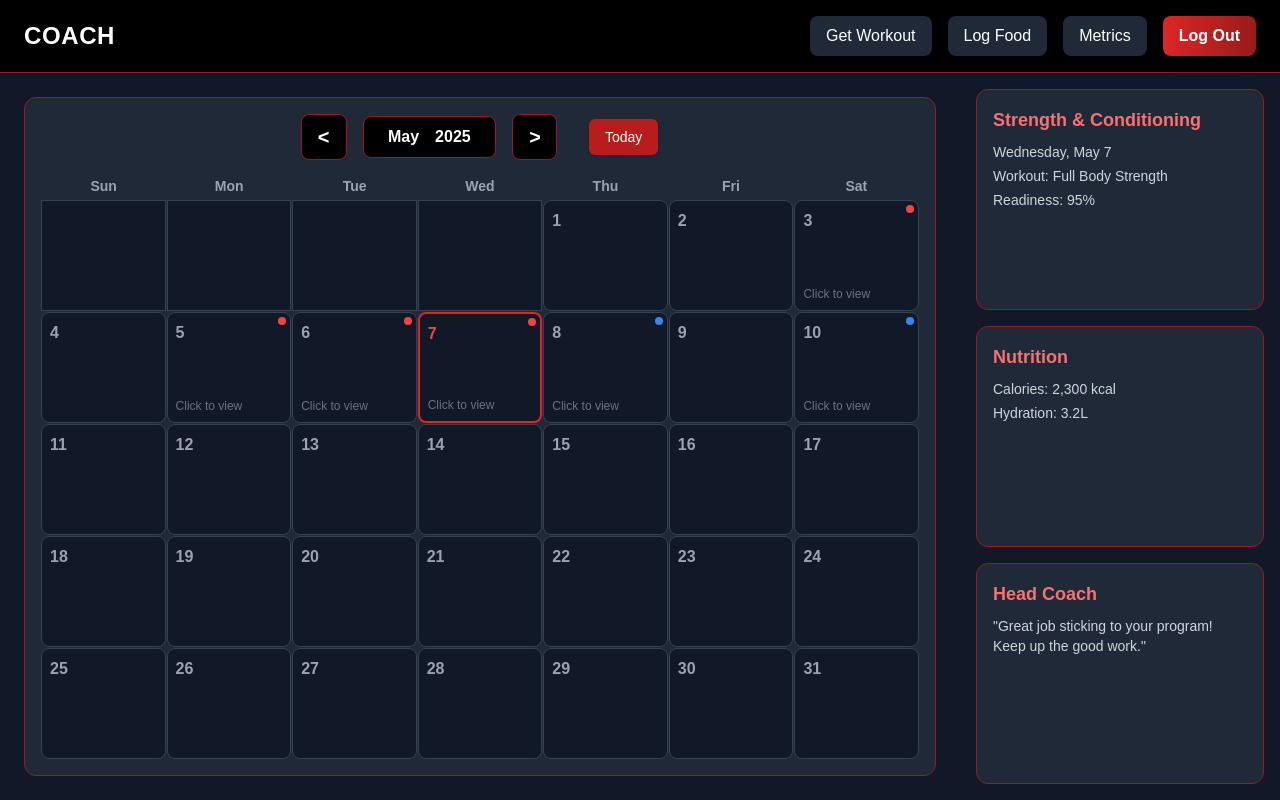
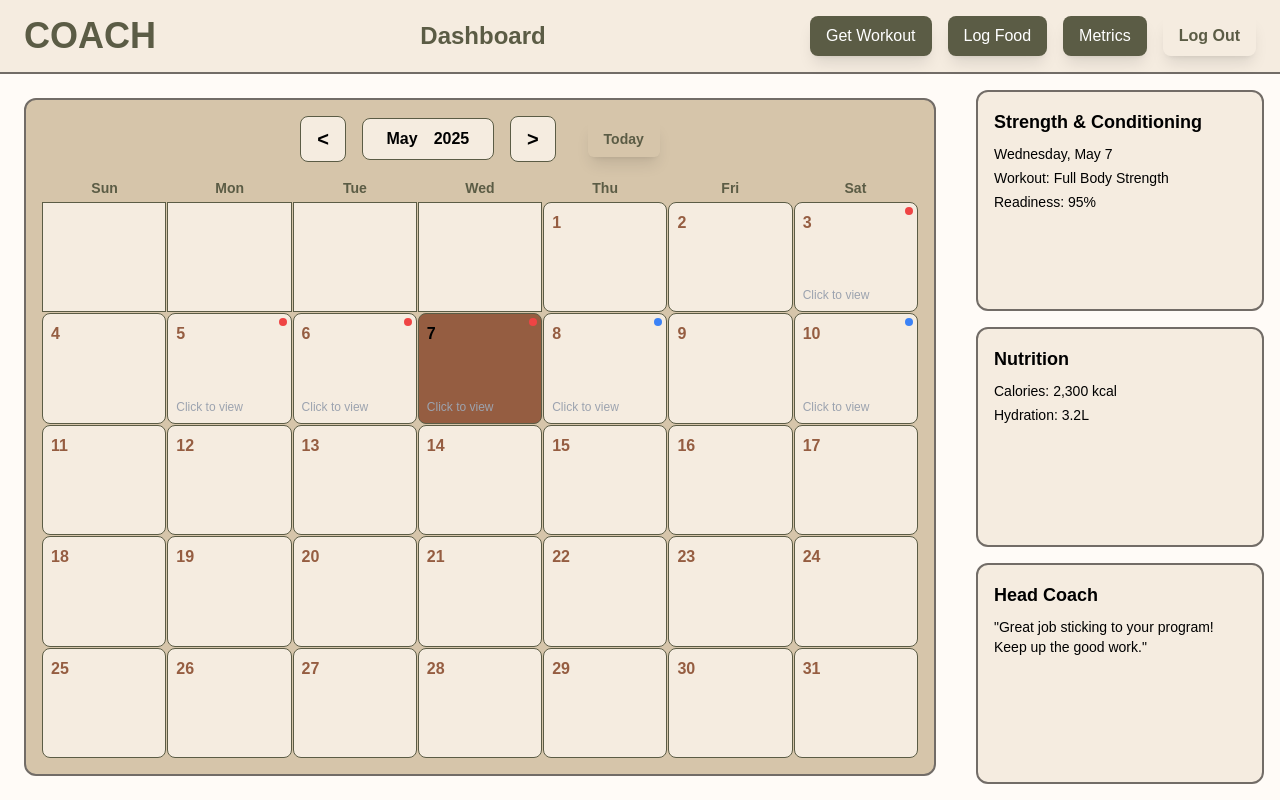
Before and after one commit to Alazca/official_coach, a Flask app: page /dashboard in a window 1280 px wide. Run offline with Flask 3, Linux system fonts and the light colour scheme; some libraries are stand-ins or nearby versions.

Commit message:
dashboard theme

```diff
--- a/frontend/assets/style.css
+++ b/frontend/assets/style.css
@@ -1,11 +1,15 @@
 :root {
-    --primary: #ef4444;
-    --primary-dark: #dc2626;
-    --background: #111827;
-    --surface: #1f2937;
-    --border: #991b1b;
-    --text: #f3f4f6;
+    --primary: #5b5c45;
+    --primary-dark: #2c2d25;
+    --bg-alt: #FFFFFF;
+    --background: #d6c5aa;
+    --bg-light: #f5ece0;
+    --surface: #fffbf7;
+    --border: #726c67;
+    --text: #000000;
     --text-secondary: #9ca3af;
+    --button: #955d41;
+    --light-button: #f1bba0;
 }
 
 /* Reset styles */
@@ -15,10 +19,78 @@
     box-sizing: border-box;
 }
 
+.navbar {
+    color: var(--primary);
+    background-color: var(--bg-light);
+    border-bottom: 2px solid var(--border);
+    padding: 1.25rem;
+}
+
+.bar-button, .save-log {
+    color: var(--bg-alt);
+    background-color: var(--primary);
+    border-color: var(--primary);
+}
+
+.logout, #todayBtn {
+    background-color: linear-gradient(to bottom right, var(--button), var(--light-button));
+    color: var(--primary);
+}
+.logout:hover, #todayBtn:hover {
+    background-color: var(--button);
+    color: var(--bg-alt);
+}
+
+.light-button {
+    background-color: var(--bg-light);
+    color: var(--text);
+    border: 1.5px solid var(--primary);
+}
+.light-button:hover {
+    color: var(--light-button);
+}
+
+.dropdown {
+    color: var(--text);
+    background-color: var(--background);
+    border: 1px solid var(--border);
+}
+
+.calendar-cell {
+    background-color: var(--bg-light);
+    border: 1px solid var(--primary);
+}
+.calendar-cell:hover {
+    border: 1.5px solid var(--border);
+}
+
+label {
+    color: var(--primary);
+}
+
+.remove-food, .add-food-item {
+    background-color: var(--bg-alt);
+    color: var(--primary);
+}
+
+.gentextbg {
+    background-color: var(--background);
+    color: var(--text);
+    border: 2px solid var(--border);
+    padding: 1.5rem;
+}
+.side-bar {
+    background-color: var(--bg-light);
+    border: 2px solid var(--border);
+}
+.pb {
+    padding-bottom: 1.5rem;
+}
+
 body {
     font-family: 'Arial', sans-serif;
-    background-color: #f4f7f6;
-    color: #333;
+    background-color: var(--surface);
+    color: var(--text);
 }
 
 header {
@@ -131,7 +203,7 @@
 }
 
 button:hover {
-    background-color: #555; /* Slightly lighter gray for hover */
+    background-color: var(--border);
     transform: scale(1.05); /* Gentle zoom effect */
 }
 
--- a/frontend/pages/dashboard.html
+++ b/frontend/pages/dashboard.html
@@ -15,72 +15,73 @@
       }
     </style>
   </head>
-  <body class="bg-gray-900 text-white h-screen flex flex-col">
+  <body class="h-screen flex flex-col">
     <!-- Navigation Header -->
-    <header
-      class="w-full flex justify-between items-center px-6 py-4 bg-black border-b border-red-800"
+    <nav
+      class="navbar w-full flex justify-between items-center px-6 py-4"
     >
-      <h1 class="text-2xl font-bold tracking-wide">COACH</h1>
+      <h1 class="text-4xl font-bold" onclick="window.location.href='/dashboard'">COACH</h1>
+      <h1 class="text-2xl font-bold"> Dashboard </h1>
       <div class="flex gap-4 items-center flex-wrap">
         <button
           onclick="window.location.href='/strength-conditioning-hub'"
-          class="bg-gray-800 px-4 py-2 rounded-lg border border-red-800 hover:bg-gray-700 transition"
+          class="bar-button px-4 py-2 rounded-lg shadow-lg transition"
         >
           Get Workout
         </button>
         <button
           onclick="window.location.href='/nutrition-hub'"
-          class="bg-gray-800 px-4 py-2 rounded-lg border border-red-800 hover:bg-gray-700 transition"
+          class="bar-button px-4 py-2 rounded-lg shadow-lg transition"
         >
           Log Food
         </button>
         <button
           onclick="window.location.href='/metrics-menu'"
-          class="bg-gray-800 px-4 py-2 rounded-lg border border-red-800 hover:bg-gray-700 transition"
+          class="bar-button px-4 py-2 rounded-lg shadow-lg transition"
         >
           Metrics
         </button>
         <button
           onclick="window.location.href='/logout'"
-          class="bg-gradient-to-r from-red-600 to-red-800 text-white px-4 py-2 rounded-lg hover:from-red-700 hover:to-red-900 transition-all duration-300 shadow-lg hover:shadow-red-600/50 active:scale-95 font-semibold"
+          class="logout px-4 py-2 rounded-lg transition-all duration-300 shadow-lg hover:shadow-[0_4px_10px_rgba(91, 92, 69, 0.5)] active:scale-95 font-semibold"
         >
           Log Out
         </button>
       </div>
-    </header>
+    </nav>
     <!-- Main Dashboard -->
-    <div class="flex flex-1 overflow-hidden">
+    <div class="flex flex-1 overflow-auto">
       <!-- Calendar Panel -->
       <main class="w-3/4 p-6 overflow-auto">
         <div
-          class="bg-gray-800 rounded-xl border border-red-800 p-4 h-full flex flex-col"
+          class="gentextbg rounded-xl p-4 h-full flex flex-col overflow-auto"
         >
           <!-- Calendar Header: Arrows + Month/Year + Today -->
           <div class="flex justify-center items-center gap-4 mb-4">
             <!-- Left Arrow -->
             <div
-              class="flex items-center bg-black border border-red-800 rounded-lg px-4 py-2"
+              class="light-button flex items-center rounded-lg px-4 py-2"
             >
               <button
                 id="prevMonth"
-                class="text-xl font-bold hover:text-red-400"
+                class="text-xl font-bold"
               >
                 &lt;
               </button>
             </div>
             <!-- Month + Year -->
             <div
-              class="flex items-center gap-4 bg-black border border-red-800 rounded-lg px-6 py-2"
+              class="light-button flex items-center gap-4 rounded-lg px-6 py-2"
             >
               <!-- Month Picker -->
               <div class="relative">
                 <button
                   id="monthBtn"
-                  class="text-white font-bold hover:underline"
+                  class="font-bold transition-transform hover:scale-110 hover:text-[var(--button)]"
                 ></button>
                 <div
                   id="monthDropdown"
-                  class="absolute left-0 mt-2 bg-gray-800 border border-red-800 rounded-lg shadow dropdown-menu z-10"
+                  class="dropdown absolute left-0 mt-2 rounded-lg shadow dropdown-menu z-10"
                 >
                   <ul></ul>
                 </div>
@@ -89,11 +90,11 @@
               <div class="relative">
                 <button
                   id="yearBtn"
-                  class="text-white font-bold hover:underline"
+                  class="font-bold transition-transform hover:scale-110 hover:text-[var(--button)]"
                 ></button>
                 <div
                   id="yearDropdown"
-                  class="absolute left-0 mt-2 bg-gray-800 border border-red-800 rounded-lg shadow dropdown-menu z-10 max-h-48 overflow-y-auto"
+                  class="dropdown absolute left-0 mt-2 rounded-lg shadow dropdown-menu z-10 max-h-48 overflow-y-auto"
                 >
                   <ul></ul>
                 </div>
@@ -101,11 +102,11 @@
             </div>
             <!-- Right Arrow -->
             <div
-              class="flex items-center bg-black border border-red-800 rounded-lg px-4 py-2"
+              class="light-button flex items-center rounded-lg px-4 py-2"
             >
               <button
                 id="nextMonth"
-                class="text-xl font-bold hover:text-red-400"
+                class="text-xl font-bold"
               >
                 &gt;
               </button>
@@ -113,14 +114,14 @@
             <!-- Today Button -->
             <button
               id="todayBtn"
-              class="ml-4 text-sm bg-red-700 hover:bg-red-800 px-4 py-2 rounded-md shadow"
+              class="ml-4 text-sm px-4 py-2 rounded-md transition-all duration-300 shadow-lg hover:shadow-[0_4px_10px_rgba(91, 92, 69, 0.5)] active:scale-95 font-semibold"
             >
               Today
             </button>
           </div>
           <!-- Weekday Labels -->
           <div
-            class="grid grid-cols-7 text-center text-gray-400 font-semibold text-sm mb-1"
+            class="grid grid-cols-7 text-center text-[var(--primary)] font-semibold text-sm mb-1"
           >
             <div>Sun</div>
             <div>Mon</div>
@@ -134,31 +135,31 @@
           <div id="calendar-grid" class="grid grid-cols-7 gap-px flex-1"></div>
         </div>
       </main>
-      <!-- Sidebar -->
+      <!-- Sidebar (css on text is implemented in the dashboard.js file)-->
       <aside class="w-1/4 p-4 flex flex-col gap-4 overflow-y-auto">
         <div
-          class="bg-gray-800 p-4 rounded-xl border border-red-800 flex-1 min-h-[150px]"
+          class="side-bar p-4 rounded-xl flex-1 min-h-[150px]"
         >
-          <h3 class="text-lg font-bold text-red-400">
+          <h3>
             Strength & Conditioning
           </h3>
-          <p class="mt-2 text-gray-300 text-sm">
+          <p>
             Squat Volume Up<br />Recovery: Moderate
           </p>
         </div>
         <div
-          class="bg-gray-800 p-4 rounded-xl border border-red-800 flex-1 min-h-[150px]"
+          class="side-bar p-4 rounded-xl flex-1 min-h-[150px]"
         >
-          <h3 class="text-lg font-bold text-red-400">Nutrition</h3>
-          <p class="mt-2 text-gray-300 text-sm">
+          <h3>Nutrition</h3>
+          <p>
             Calories: 2,300 kcal<br />Hydration: 3.2L
           </p>
         </div>
         <div
-          class="bg-gray-800 p-4 rounded-xl border border-red-800 flex-1 min-h-[150px]"
+          class="side-bar p-4 rounded-xl flex-1 min-h-[150px]"
         >
-          <h3 class="text-lg font-bold text-red-400">Head Coach</h3>
-          <p class="mt-2 text-gray-300 text-sm">
+          <h3>Head Coach</h3>
+          <p>
             "You're trending up! Focus on consistency."
           </p>
         </div>
```
Also changed, not shown: frontend/js/dashboard.js (+25 -25 lines), frontend/assets/base.css (deleted), frontend/assets/buttons.css (deleted), frontend/assets/themes.css (deleted).
